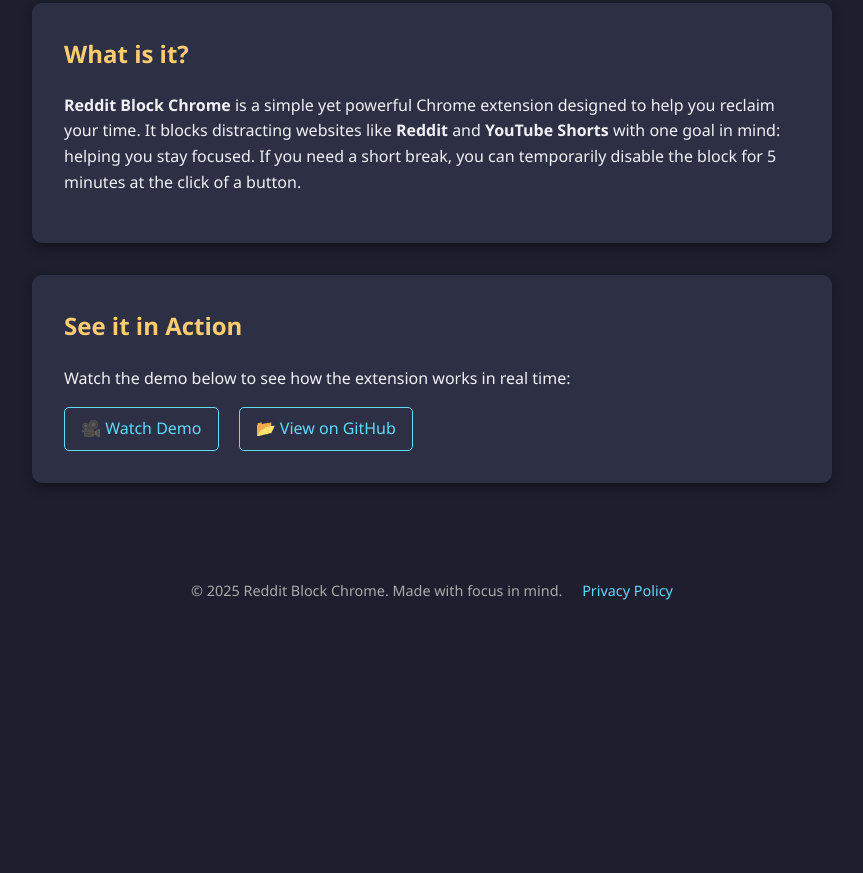
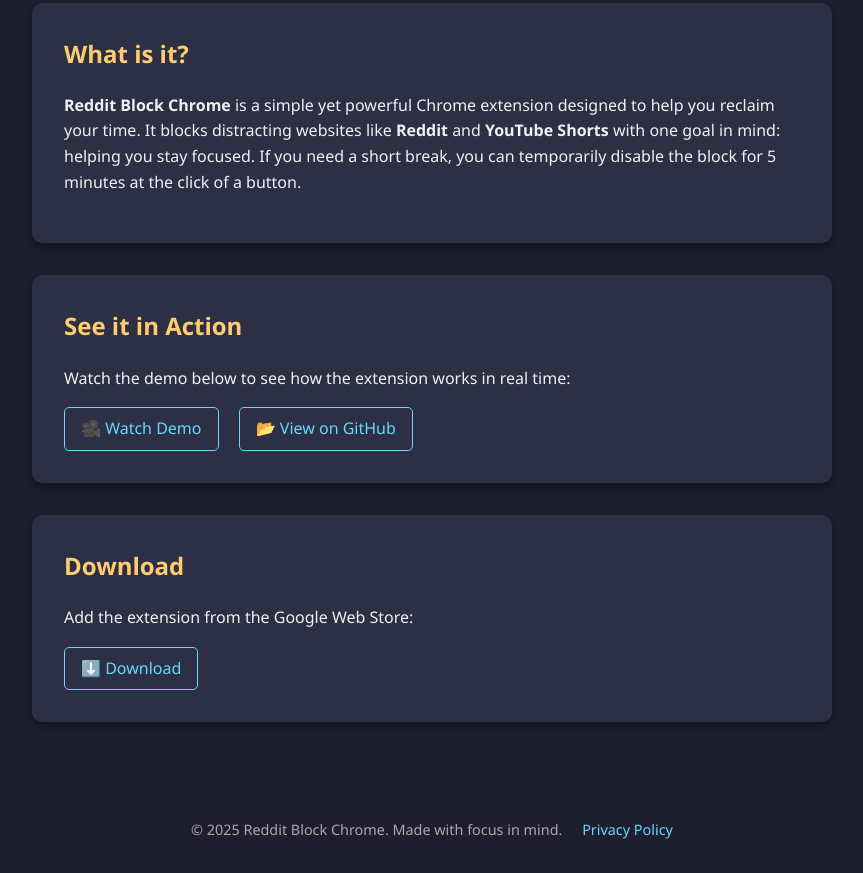
Before and after one commit to Paprika-Ditch/Reddit-Blocker-Firefox, a browser extension: page index.html in a window 1280 px wide. Shown: the part 406-1279 px from the top of the page, without its empty margins (208-1071 px from the left). Before the commit the page ends 1040 px from the top, so only its background shows below. Drawn offline with Linux system fonts and the light colour scheme; files whose address does not match are found by name.

Commit message:
Added a download link to the Google Web Store in index.html

```diff
--- a/index.html
+++ b/index.html
@@ -114,6 +114,14 @@
             </div>
         </div>
 
+        <div class="card">
+            <h2>Download</h2>
+                <p>Add the extension from the Google Web Store:</p>
+            <div class="links">
+                <a href="https://chromewebstore.google.com/detail/reddit-blocker-chrome/edcfjcohonkcaigpdlhoeooocbmndehm?authuser=0&hl=en" target="_blank">⬇️ Download</a>
+            </div>
+        </div>
+
     </main>
 
     <footer>
```
Also changed, not shown: 1 other file.
